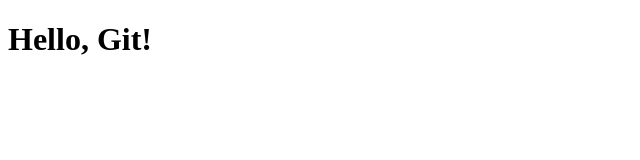
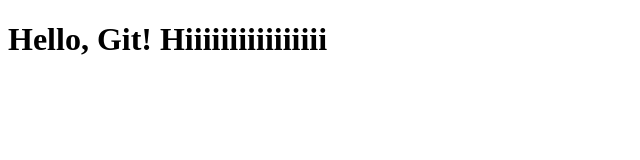
Before and after one commit to michaelsxng/Git-Sample, a plain HTML site: page index.html in a window 1280 px wide. Shown: the whole page, without its empty margins (0-640 px from the left). Drawn offline with Linux system fonts and the light colour scheme.

Commit message:
Update index.html

```diff
--- a/index.html
+++ b/index.html
@@ -6,6 +6,6 @@
     <title>Document</title>
 </head>
 <body>
-    <h1>Hello, Git!</h1>
+    <h1>Hello, Git! Hiiiiiiiiiiiiiiii</h1>
 </body>
 </html>
```
